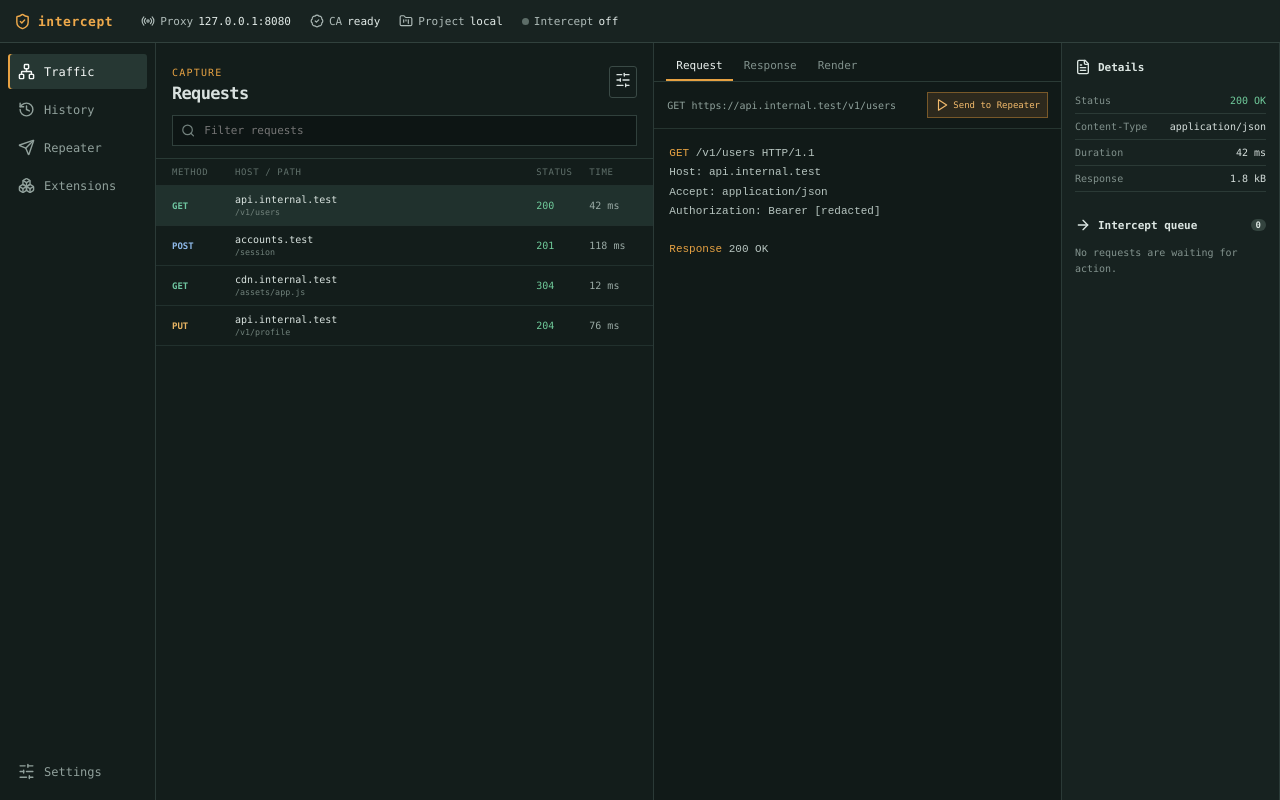
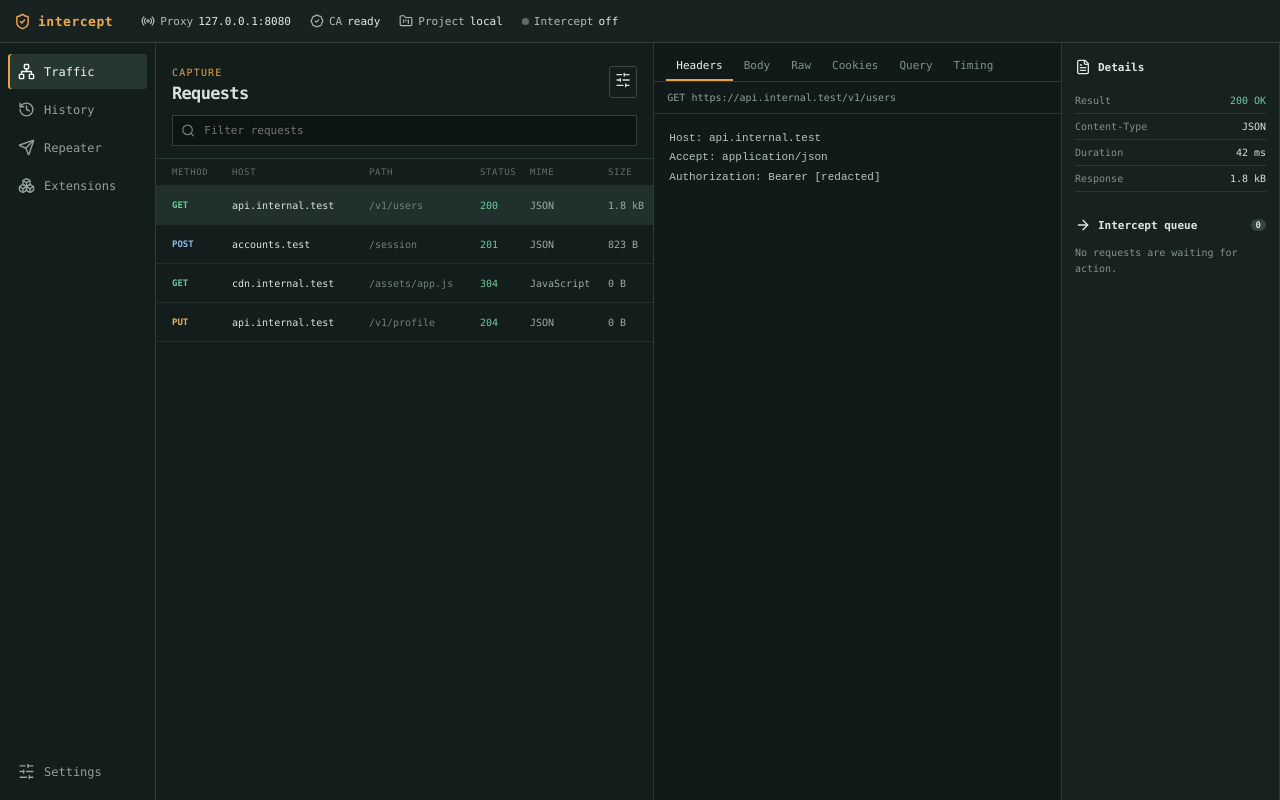
Before and after one commit to LutzHoffmann/burpsuite-clone, a React (Vite) app in the folder web/: page / in a window 1280 px wide. Built offline with nearby package versions, Linux system fonts and the light colour scheme.

Commit message:
feat: add history and inspector ui

```diff
--- a/web/src/App.tsx
+++ b/web/src/App.tsx
@@ -1,59 +1,63 @@
-import { ArrowRight, Boxes, FileText, History, Network, Play, Search, Send, SlidersHorizontal } from 'lucide-react';
+import { useState } from 'react';
+import { ArrowRight, Boxes, FileText, History, Network, Search, Send, SlidersHorizontal } from 'lucide-react';
+import { HistoryTable } from './components/HistoryTable';
+import { Inspector } from './components/Inspector';
 import { StatusBar } from './components/StatusBar';
+import type { Exchange, HistoryItem } from './types';
 
-const requests = [
-  ['GET', 'api.internal.test', '/v1/users', '200', '42 ms'],
-  ['POST', 'accounts.test', '/session', '201', '118 ms'],
-  ['GET', 'cdn.internal.test', '/assets/app.js', '304', '12 ms'],
-  ['PUT', 'api.internal.test', '/v1/profile', '204', '76 ms'],
+const historyItems: HistoryItem[] = [
+  { id: 1, method: 'GET', scheme: 'https', host: 'api.internal.test', path: '/v1/users', query: '', status: 200, mimeType: 'JSON', requestSize: 312, responseSize: 1843, durationMs: 42, startedAt: '2026-08-19T10:24:00', intercepted: false, error: false },
+  { id: 2, method: 'POST', scheme: 'https', host: 'accounts.test', path: '/session', query: '', status: 201, mimeType: 'JSON', requestSize: 492, responseSize: 823, durationMs: 118, startedAt: '2026-08-19T10:23:00', intercepted: false, error: false },
+  { id: 3, method: 'GET', scheme: 'https', host: 'cdn.internal.test', path: '/assets/app.js', query: '', status: 304, mimeType: 'JavaScript', requestSize: 185, responseSize: 0, durationMs: 12, startedAt: '2026-08-19T10:22:00', intercepted: false, error: false },
+  { id: 4, method: 'PUT', scheme: 'https', host: 'api.internal.test', path: '/v1/profile', query: '', status: 204, mimeType: 'JSON', requestSize: 746, responseSize: 0, durationMs: 76, startedAt: '2026-08-19T10:21:00', intercepted: false, error: false },
 ];
 
+const exchanges: Record<number, Exchange> = Object.fromEntries(historyItems.map((item) => [item.id, {
+  ID: item.id, Method: item.method, Scheme: item.scheme, Host: item.host, Path: item.path, Query: item.query,
+  Status: item.status, MIMEType: item.mimeType, RequestSize: item.requestSize, ResponseSize: item.responseSize,
+  Duration: item.durationMs, StartedAt: item.startedAt, Intercepted: item.intercepted, Error: item.error,
+  ErrorMessage: '', RequestTruncated: false, ResponseTruncated: false,
+  Request: { Headers: { Host: [item.host], Accept: ['application/json'], Authorization: ['Bearer [redacted]'] }, Body: item.method === 'POST' || item.method === 'PUT' ? '{\n  "name": "operator"\n}' : '', Raw: `${item.method} ${item.path} HTTP/1.1\nHost: ${item.host}\nAccept: application/json` },
+  Response: { Headers: { 'Content-Type': ['application/json'] }, Body: '', Raw: `HTTP/1.1 ${item.status}` }, Tags: [], Note: '',
+}]));
+
 export function App() {
+  const [selectedId, setSelectedId] = useState<number | null>(historyItems[0].id);
+  const exchange = selectedId === null ? null : exchanges[selectedId] ?? null;
+
   return (
     <main className="app-shell">
       <StatusBar />
       <div className="workspace">
         <nav className="navigation" aria-label="Tools">
-          <button className="nav-item active"><Network size={17} />Traffic</button>
-          <button className="nav-item"><History size={17} />History</button>
-          <button className="nav-item"><Send size={17} />Repeater</button>
-          <button className="nav-item"><Boxes size={17} />Extensions</button>
+          <button className="nav-item active" type="button"><Network size={17} />Traffic</button>
+          <button className="nav-item" type="button"><History size={17} />History</button>
+          <button className="nav-item" type="button"><Send size={17} />Repeater</button>
+          <button className="nav-item" type="button"><Boxes size={17} />Extensions</button>
           <div className="nav-spacer" />
-          <button className="nav-item"><SlidersHorizontal size={17} />Settings</button>
+          <button className="nav-item" type="button"><SlidersHorizontal size={17} />Settings</button>
         </nav>
 
         <section className="history-panel" aria-label="Request history">
           <div className="panel-heading">
             <div><span className="eyebrow">Capture</span><h1>Requests</h1></div>
-            <button className="icon-button" aria-label="Filter history"><SlidersHorizontal size={16} /></button>
+            <button className="icon-button" aria-label="Filter history" type="button"><SlidersHorizontal size={16} /></button>
           </div>
           <label className="search"><Search size={15} /><input placeholder="Filter requests" /></label>
-          <div className="request-table" role="table">
-            <div className="table-row table-header" role="row"><span>Method</span><span>Host / path</span><span>Status</span><span>Time</span></div>
-            {requests.map(([method, host, path, status, time], index) => (
-              <button className={`table-row ${index === 0 ? 'selected' : ''}`} key={`${method}-${path}`} role="row">
-                <span className={`method method-${method.toLowerCase()}`}>{method}</span>
-                <span className="request-target"><b>{host}</b><small>{path}</small></span>
-                <span className="status-code">{status}</span>
-                <span>{time}</span>
-              </button>
-            ))}
-          </div>
+          <HistoryTable items={historyItems} selectedId={selectedId} onSelect={setSelectedId} onSendToRepeater={() => undefined} />
         </section>
 
         <section className="inspector-panel" aria-label="Exchange inspector">
-          <div className="tab-strip"><button className="tab active">Request</button><button className="tab">Response</button><button className="tab">Render</button></div>
-          <div className="inspector-meta"><span>GET https://api.internal.test/v1/users</span><button><Play size={14} /> Send to Repeater</button></div>
-          <pre className="code-view"><code><em>GET</em> /v1/users HTTP/1.1{`\n`}Host: api.internal.test{`\n`}Accept: application/json{`\n`}Authorization: Bearer [redacted]{`\n\n`}<em>Response</em> 200 OK</code></pre>
+          <Inspector exchange={exchange} />
         </section>
 
         <aside className="utility-panel" aria-label="Utilities">
           <div className="utility-heading"><FileText size={16} /> Details</div>
           <dl>
-            <div><dt>Status</dt><dd className="ok">200 OK</dd></div>
-            <div><dt>Content-Type</dt><dd>application/json</dd></div>
-            <div><dt>Duration</dt><dd>42 ms</dd></div>
-            <div><dt>Response</dt><dd>1.8 kB</dd></div>
+            <div><dt>Result</dt><dd className="ok">{exchange ? `${exchange.Status} OK` : '-'}</dd></div>
+            <div><dt>Content-Type</dt><dd>{exchange?.MIMEType ?? '-'}</dd></div>
+            <div><dt>Duration</dt><dd>{exchange ? `${exchange.Duration} ms` : '-'}</dd></div>
+            <div><dt>Response</dt><dd>{exchange ? `${(exchange.ResponseSize / 1024).toFixed(1)} kB` : '-'}</dd></div>
           </dl>
           <div className="utility-heading queue-title"><ArrowRight size={16} /> Intercept queue <span>0</span></div>
           <p className="empty-state">No requests are waiting for action.</p>
--- /dev/null
+++ b/web/src/components/HistoryTable.tsx
@@ -0,0 +1,46 @@
+import type { HistoryItem } from '../types';
+
+type HistoryTableProps = {
+  items: HistoryItem[];
+  selectedId: number | null;
+  onSelect: (id: number) => void;
+  onSendToRepeater: (id: number) => void;
+};
+
+function formatBytes(bytes: number) {
+  return bytes >= 1024 ? `${(bytes / 1024).toFixed(1)} kB` : `${bytes} B`;
+}
+
+function formatTime(startedAt: string) {
+  return new Date(startedAt).toLocaleTimeString([], { hour: '2-digit', minute: '2-digit' });
+}
+
+export function HistoryTable({ items, selectedId, onSelect, onSendToRepeater }: HistoryTableProps) {
+  return (
+    <div className="request-table" role="table" aria-label="Request history">
+      <div className="table-row table-header" role="row">
+        <span>Method</span><span>Host</span><span>Path</span><span>Status</span>
+        <span>MIME</span><span>Size</span><span>Duration</span><span>Time</span>
+      </div>
+      {items.map((item) => (
+        <button
+          className={`table-row ${item.id === selectedId ? 'selected' : ''}`}
+          key={item.id}
+          onClick={() => onSelect(item.id)}
+          onDoubleClick={() => onSendToRepeater(item.id)}
+          role="row"
+          type="button"
+        >
+          <span className={`method method-${item.method.toLowerCase()}`}>{item.method}</span>
+          <span className="table-host" title={item.host}>{item.host}</span>
+          <span className="table-path" title={item.path}>{item.path}</span>
+          <span className={`status-code ${item.error ? 'error' : ''}`}>{item.status || 'ERR'}</span>
+          <span>{item.mimeType || '-'}</span>
+          <span>{formatBytes(item.responseSize)}</span>
+          <span>{item.durationMs} ms</span>
+          <span>{formatTime(item.startedAt)}</span>
+        </button>
+      ))}
+    </div>
+  );
+}
--- /dev/null
+++ b/web/src/components/Inspector.tsx
@@ -0,0 +1,44 @@
+import { useState } from 'react';
+import type { Exchange } from '../types';
+
+type InspectorProps = {
+  exchange: Exchange | null;
+};
+
+const tabs = ['Headers', 'Body', 'Raw', 'Cookies', 'Query', 'Timing'] as const;
+type Tab = (typeof tabs)[number];
+
+function formatHeaders(headers: Record<string, string[]>) {
+  return Object.entries(headers).flatMap(([name, values]) => values.map((value) => `${name}: ${value}`)).join('\n');
+}
+
+export function Inspector({ exchange }: InspectorProps) {
+  const [activeTab, setActiveTab] = useState<Tab>('Headers');
+
+  if (!exchange) {
+    return <div className="inspector-empty">Select a request to inspect its exchange.</div>;
+  }
+
+  const content: Record<Tab, string> = {
+    Headers: formatHeaders(exchange.Request.Headers),
+    Body: exchange.Request.Body || 'Request has no body.',
+    Raw: exchange.Request.Raw,
+    Cookies: exchange.Request.Headers.Cookie?.join('\n') || 'No request cookies.',
+    Query: exchange.Query || 'No query parameters.',
+    Timing: `Started: ${new Date(exchange.StartedAt).toLocaleTimeString()}\nDuration: ${exchange.Duration} ms`,
+  };
+
+  return (
+    <>
+      <div className="tab-strip" role="tablist" aria-label="Exchange details">
+        {tabs.map((tab) => (
+          <button aria-selected={activeTab === tab} className={`tab ${activeTab === tab ? 'active' : ''}`} key={tab} onClick={() => setActiveTab(tab)} role="tab" type="button">
+            {tab}
+          </button>
+        ))}
+      </div>
+      <div className="inspector-meta"><span>{exchange.Method} {exchange.Scheme}://{exchange.Host}{exchange.Path}</span></div>
+      <pre className="code-view" role="tabpanel"><code>{content[activeTab]}</code></pre>
+    </>
+  );
+}
--- a/web/src/styles.css
+++ b/web/src/styles.css
@@ -15,3 +15,12 @@ button { color: inherit; }
 .inspector-panel { display: flex; flex-direction: column; background: #111a18; }.tab-strip { display: flex; padding: 9px 12px 0; gap: 1px; border-bottom: 1px solid #2b3b36; }.tab { padding: 7px 10px; border: 0; border-bottom: 2px solid transparent; background: none; font-size: 11px; color: #81918c; }.tab.active { color: #ebf1ef; border-color: #e7a243; }.inspector-meta { display: flex; justify-content: space-between; align-items: center; gap: 8px; padding: 10px 13px; font-size: 10px; color: #8fa19b; border-bottom: 1px solid #263530; }.inspector-meta span { overflow: hidden; text-overflow: ellipsis; white-space: nowrap; }.inspector-meta button { display: inline-flex; align-items: center; gap: 4px; white-space: nowrap; color: #f2ba6c; border: 1px solid #785829; background: #2d291d; padding: 5px 7px; font-size: 9px; }.code-view { margin: 0; padding: 15px; overflow: auto; font-size: 11px; line-height: 1.75; color: #b7c5c0; }.code-view em { font-style: normal; color: #e7a243; }
 .utility-panel { padding: 16px 13px; background: #172220; }.utility-heading { display: flex; align-items: center; gap: 7px; font-size: 11px; font-weight: 700; color: #dce6e2; }.utility-heading span { margin-left: auto; padding: 1px 5px; border-radius: 8px; background: #34443f; font-size: 9px; }dl { margin: 13px 0; }dl div { display: flex; justify-content: space-between; gap: 9px; padding: 7px 0; border-bottom: 1px solid #2b3a36; font-size: 10px; }dt { color: #81918c; }dd { margin: 0; color: #d6dfdc; text-align: right; }.queue-title { margin-top: 25px; }.empty-state { margin: 12px 0; color: #83938e; font-size: 10px; line-height: 1.6; }
 @media (max-width: 1050px) { .workspace { grid-template-columns: 140px minmax(350px, 1fr) 190px; }.inspector-panel { display: none; } }.status-items { overflow: hidden; white-space: nowrap; } @media (max-width: 720px) { .workspace { grid-template-columns: 1fr; }.navigation { flex-direction: row; overflow: auto; border-bottom: 1px solid #2b3a37; }.nav-item { white-space: nowrap; }.nav-spacer, .utility-panel { display: none; }.status-items span:not(:first-child) { display: none; } }
+
+.request-table { overflow-x: auto; }
+.table-row { grid-template-columns: 52px minmax(105px, 1.25fr) minmax(90px, 1fr) 42px 70px 54px 64px 48px; min-width: 650px; }
+.table-host, .table-path { overflow: hidden; text-overflow: ellipsis; white-space: nowrap; }
+.table-host { color: #dae4e0; font-weight: 500; }
+.table-path { color: #70817b; }
+.status-code.error { color: #e77d67; }
+.tab-strip { overflow-x: auto; }
+.inspector-empty { display: grid; place-items: center; min-height: 160px; padding: 15px; color: #83938e; font-size: 11px; text-align: center; }
```
Also changed, not shown: 1 other file (tests, documents, lock files or other folders).
